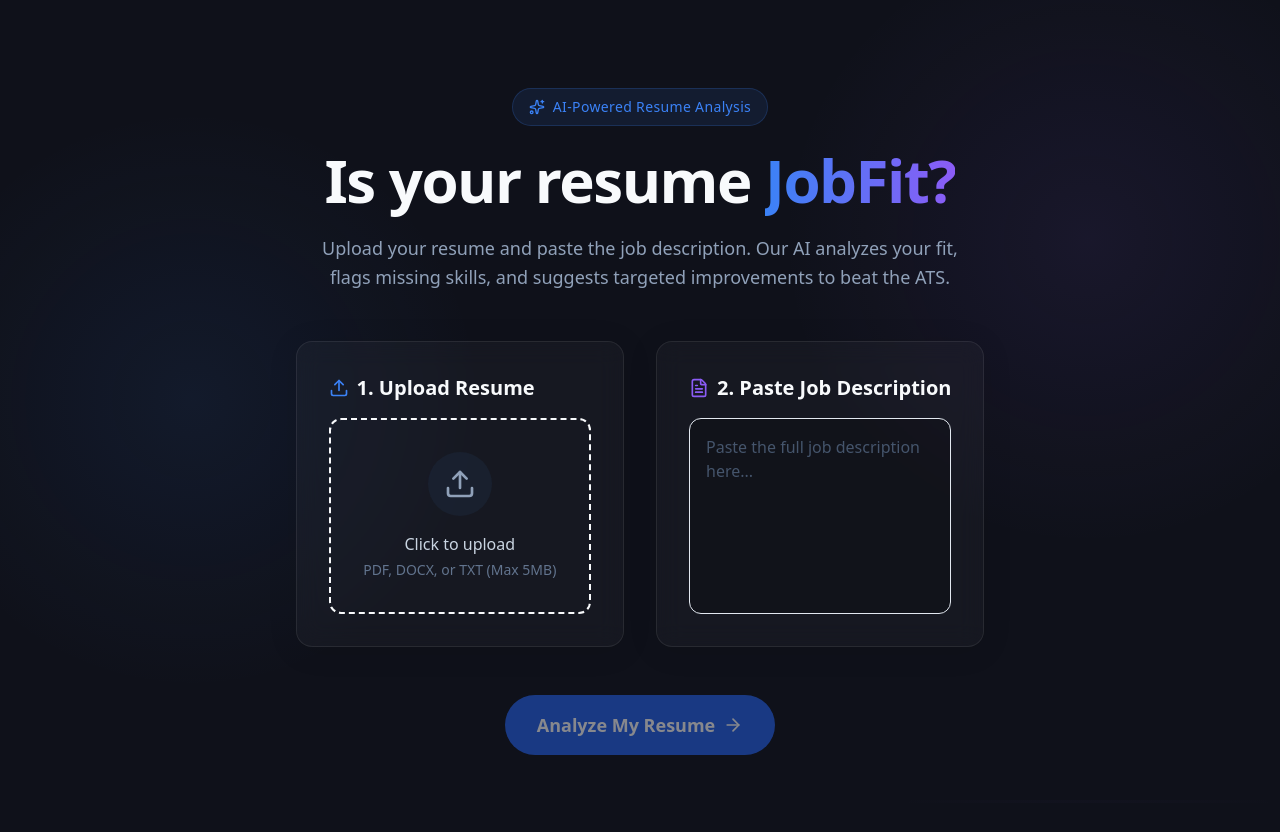
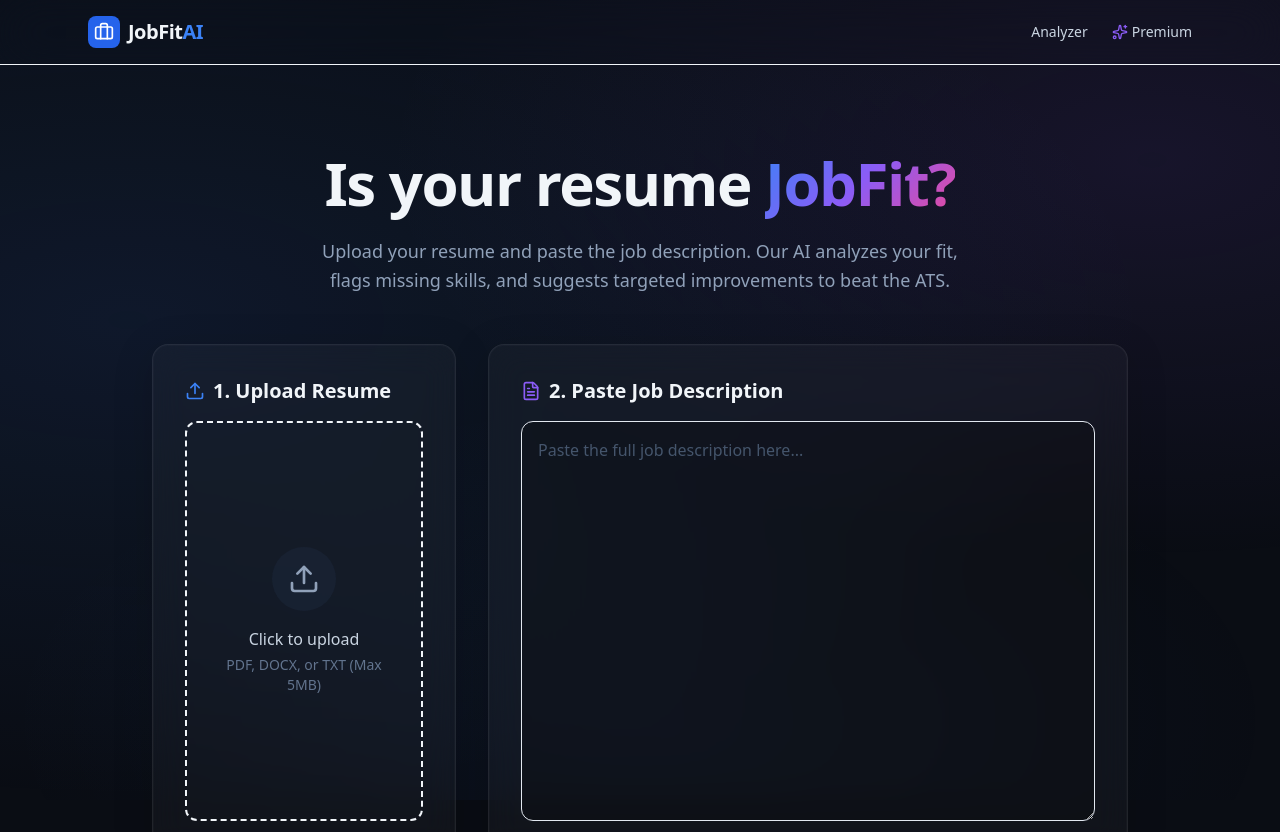
Before and after one commit to jhonbiancent/jobfit-ai, a Next.js app: page / in a window 1280 px wide. Shown: the top 832 px of the page. Before the commit the page ends 803 px from the top, so only its background shows below. Built offline with nearby package versions, Linux system fonts and the light colour scheme.

Commit message:
feat: created headers and footers

```diff
--- a/app/globals.css
+++ b/app/globals.css
@@ -3,41 +3,202 @@
 @theme {
   --color-brand-50: #eff6ff;
   --color-brand-100: #dbeafe;
+  --color-brand-400: #60a5fa;
   --color-brand-500: #3b82f6;
   --color-brand-600: #2563eb;
   --color-brand-900: #1e3a8a;
   --color-accent: #8b5cf6;
+  --color-accent-400: #a78bfa;
 }
 
 :root {
-  --background: #0f111a;
-  --foreground: #f8fafc;
+  --background: #0a0d14;
+  --foreground: #f1f5f9;
   --card: rgba(255, 255, 255, 0.03);
-  --card-border: rgba(255, 255, 255, 0.08);
+  --card-border: rgba(255, 255, 255, 0.07);
+  --card-hover: rgba(255, 255, 255, 0.06);
 }
 
+/* --- Base --- */
 body {
   background-color: var(--background);
   color: var(--foreground);
   font-family: var(--font-sans), system-ui, sans-serif;
   min-height: 100vh;
-  background-image:
-    radial-gradient(circle at 15% 50%, rgba(59, 130, 246, 0.08), transparent 25%),
-    radial-gradient(circle at 85% 30%, rgba(139, 92, 246, 0.08), transparent 25%);
 }
 
+/* Animated background mesh gradient */
+body::before {
+  content: '';
+  position: fixed;
+  inset: 0;
+  z-index: -1;
+  background:
+    radial-gradient(ellipse 80% 60% at 10% 40%, rgba(59, 130, 246, 0.10), transparent),
+    radial-gradient(ellipse 60% 50% at 90% 20%, rgba(139, 92, 246, 0.10), transparent),
+    radial-gradient(ellipse 50% 40% at 50% 90%, rgba(59, 130, 246, 0.05), transparent);
+  pointer-events: none;
+}
+
+/* --- Glass Card --- */
 .glass-card {
   background: var(--card);
-  backdrop-filter: blur(12px);
-  -webkit-backdrop-filter: blur(12px);
+  backdrop-filter: blur(16px);
+  -webkit-backdrop-filter: blur(16px);
   border: 1px solid var(--card-border);
   border-radius: 1rem;
-  box-shadow: 0 4px 30px rgba(0, 0, 0, 0.1);
+  box-shadow:
+    0 0 0 1px rgba(255, 255, 255, 0.02) inset,
+    0 8px 40px rgba(0, 0, 0, 0.15);
+  transition: border-color 0.3s ease, box-shadow 0.3s ease, background 0.3s ease;
 }
 
+.glass-card:hover {
+  border-color: rgba(255, 255, 255, 0.12);
+  background: var(--card-hover);
+  box-shadow:
+    0 0 0 1px rgba(255, 255, 255, 0.04) inset,
+    0 12px 48px rgba(0, 0, 0, 0.2);
+}
+
+/* --- Typography --- */
 .gradient-text {
-  background: linear-gradient(to right, #3b82f6, #8b5cf6);
+  background: linear-gradient(135deg, #3b82f6 0%, #8b5cf6 50%, #ec4899 100%);
   -webkit-background-clip: text;
   -webkit-text-fill-color: transparent;
   background-clip: text;
 }
+
+/* --- Animated Score Ring --- */
+.score-ring {
+  --score: 0;
+  --size: 160px;
+  --stroke: 10;
+  width: var(--size);
+  height: var(--size);
+  position: relative;
+}
+
+.score-ring svg {
+  transform: rotate(-90deg);
+  width: 100%;
+  height: 100%;
+}
+
+.score-ring .track {
+  fill: none;
+  stroke: rgba(255, 255, 255, 0.06);
+  stroke-width: var(--stroke);
+}
+
+.score-ring .progress {
+  fill: none;
+  stroke-width: var(--stroke);
+  stroke-linecap: round;
+  stroke-dasharray: 440;
+  stroke-dashoffset: calc(440 - (440 * var(--score) / 100));
+  transition: stroke-dashoffset 1.2s cubic-bezier(0.4, 0, 0.2, 1);
+}
+
+.score-ring .label {
+  position: absolute;
+  inset: 0;
+  display: flex;
+  flex-direction: column;
+  align-items: center;
+  justify-content: center;
+}
+
+/* --- Animated Button Glow --- */
+.btn-glow {
+  position: relative;
+  overflow: hidden;
+}
+
+.btn-glow::before {
+  content: '';
+  position: absolute;
+  inset: -2px;
+  border-radius: inherit;
+  background: linear-gradient(135deg, #3b82f6, #8b5cf6, #ec4899, #3b82f6);
+  background-size: 300% 300%;
+  animation: gradient-shift 4s ease infinite;
+  z-index: -1;
+  opacity: 0;
+  transition: opacity 0.3s ease;
+}
+
+.btn-glow:hover::before {
+  opacity: 1;
+}
+
+@keyframes gradient-shift {
+  0%, 100% { background-position: 0% 50%; }
+  50% { background-position: 100% 50%; }
+}
+
+/* --- Fade In Animation --- */
+@keyframes fade-in-up {
+  from {
+    opacity: 0;
+    transform: translateY(16px);
+  }
+  to {
+    opacity: 1;
+    transform: translateY(0);
+  }
+}
+
+.animate-fade-in-up {
+  animation: fade-in-up 0.6s ease-out forwards;
+  opacity: 0;
+}
+
+.delay-100 { animation-delay: 0.1s; }
+.delay-200 { animation-delay: 0.2s; }
+.delay-300 { animation-delay: 0.3s; }
+.delay-400 { animation-delay: 0.4s; }
+.delay-500 { animation-delay: 0.5s; }
+
+/* --- Subtle Pulse for Upload Drop Zone --- */
+@keyframes pulse-border {
+  0%, 100% { border-color: rgba(255, 255, 255, 0.08); }
+  50% { border-color: rgba(59, 130, 246, 0.3); }
+}
+
+.upload-zone-idle {
+  animation: pulse-border 3s ease-in-out infinite;
+}
+
+.upload-zone-idle:hover {
+  animation: none;
+  border-color: rgba(59, 130, 246, 0.5) !important;
+}
+
+/* --- Chip animations --- */
+.skill-chip {
+  transition: transform 0.2s ease, box-shadow 0.2s ease;
+}
+
+.skill-chip:hover {
+  transform: translateY(-2px);
+  box-shadow: 0 4px 12px rgba(0, 0, 0, 0.2);
+}
+
+/* --- Scrollbar styling --- */
+::-webkit-scrollbar {
+  width: 6px;
+}
+
+::-webkit-scrollbar-track {
+  background: transparent;
+}
+
+::-webkit-scrollbar-thumb {
+  background: rgba(255, 255, 255, 0.1);
+  border-radius: 3px;
+}
+
+::-webkit-scrollbar-thumb:hover {
+  background: rgba(255, 255, 255, 0.2);
+}
--- a/app/layout.tsx
+++ b/app/layout.tsx
@@ -17,6 +17,9 @@ export const metadata: Metadata = {
   description: "Generated by create next app",
 };
 
+import Header from '@/components/ui/Header';
+import Footer from '@/components/ui/Footer';
+
 export default function RootLayout({
   children,
 }: Readonly<{
@@ -27,7 +30,13 @@ export default function RootLayout({
       lang="en"
       className={`${geistSans.variable} ${geistMono.variable} h-full antialiased`}
     >
-      <body className="min-h-full flex flex-col">{children}</body>
+      <body className="min-h-full flex flex-col relative">
+        <Header />
+        <div className="flex-1 w-full relative z-10">
+          {children}
+        </div>
+        <Footer />
+      </body>
     </html>
   );
 }
--- a/app/page.tsx
+++ b/app/page.tsx
@@ -55,10 +55,7 @@ export default function Home() {
   return (
     <main className="max-w-5xl mx-auto px-6 py-12 flex flex-col items-center">
       <div className="text-center mb-12 mt-10">
-        <div className="inline-flex items-center gap-2 px-4 py-2 rounded-full bg-brand-500/10 text-brand-500 mb-6 border border-brand-500/20">
-          <Sparkles className="w-4 h-4" />
-          <span className="text-sm font-medium tracking-wide">AI-Powered Resume Analysis</span>
-        </div>
+
         <h1 className="text-5xl md:text-6xl font-extrabold mb-6 tracking-tight">
           Is your resume <span className="gradient-text">JobFit?</span>
         </h1>
@@ -67,14 +64,14 @@ export default function Home() {
         </p>
       </div>
 
-      <div className="grid md:grid-cols-2 gap-8 w-full">
+      <div className="grid grid-cols-1 lg:grid-cols-3 gap-8 w-full">
         {/* Resume Upload */}
-        <div className="glass-card p-8 flex flex-col">
+        <div className="glass-card p-6 md:p-8 flex flex-col lg:col-span-1 min-h-[250px] lg:min-h-full">
           <h2 className="text-xl font-semibold mb-4 flex items-center gap-2">
             <Upload className="w-5 h-5 text-brand-500" />
             1. Upload Resume
           </h2>
-          <div className="flex-1 border-2 border-dashed border-card-border rounded-xl p-8 flex flex-col items-center justify-center text-center transition-colors hover:border-brand-500/50 relative">
+          <div className="flex-1 border-2 border-dashed border-card-border rounded-xl p-4 md:p-8 flex flex-col items-center justify-center text-center transition-colors hover:border-brand-500/50 relative">
             <input
               type="file"
               accept=".pdf,.docx,.txt"
@@ -83,28 +80,28 @@ export default function Home() {
             />
             {file ? (
               <div className="flex flex-col items-center gap-3">
-                <div className="w-16 h-16 rounded-full bg-brand-500/20 flex items-center justify-center">
-                  <FileText className="w-8 h-8 text-brand-500" />
+                <div className="w-14 h-14 md:w-16 md:h-16 rounded-full bg-brand-500/20 flex items-center justify-center">
+                  <FileText className="w-6 h-6 md:w-8 md:h-8 text-brand-500" />
                 </div>
                 <div>
-                  <p className="font-medium text-slate-200">{file.name}</p>
-                  <p className="text-sm text-slate-400">{(file.size / 1024 / 1024).toFixed(2)} MB</p>
+                  <p className="font-medium text-slate-200 break-all px-2 text-sm md:text-base">{file.name}</p>
+                  <p className="text-xs md:text-sm text-slate-400">{(file.size / 1024 / 1024).toFixed(2)} MB</p>
                 </div>
               </div>
             ) : (
               <>
-                <div className="w-16 h-16 rounded-full bg-slate-800/50 flex items-center justify-center mb-4">
-                  <Upload className="w-8 h-8 text-slate-400" />
+                <div className="w-14 h-14 md:w-16 md:h-16 rounded-full bg-slate-800/50 flex items-center justify-center mb-3 md:mb-4">
+                  <Upload className="w-6 h-6 md:w-8 md:h-8 text-slate-400" />
                 </div>
-                <p className="font-medium text-slate-300 mb-1">Click to upload</p>
-                <p className="text-sm text-slate-500">PDF, DOCX, or TXT (Max 5MB)</p>
+                <p className="font-medium text-slate-300 mb-1 text-sm md:text-base">Click to upload</p>
+                <p className="text-xs md:text-sm text-slate-500">PDF, DOCX, or TXT (Max 5MB)</p>
               </>
             )}
           </div>
         </div>
 
         {/* Job Description */}
-        <div className="glass-card p-8 flex flex-col">
+        <div className="glass-card p-6 md:p-8 flex flex-col lg:col-span-2">
           <h2 className="text-xl font-semibold mb-4 flex items-center gap-2">
             <FileText className="w-5 h-5 text-accent" />
             2. Paste Job Description
@@ -113,7 +110,7 @@ export default function Home() {
             value={jdText}
             onChange={(e) => setJdText(e.target.value)}
             placeholder="Paste the full job description here..."
-            className="flex-1 w-full bg-black/20 border border-card-border rounded-xl p-4 text-slate-200 placeholder:text-slate-600 focus:outline-none focus:ring-2 focus:ring-accent/50 resize-none"
+            className="flex-1 w-full min-h-[300px] lg:min-h-[400px] bg-black/20 border border-card-border rounded-xl p-4 text-slate-200 placeholder:text-slate-600 focus:outline-none focus:ring-2 focus:ring-accent/50 resize-y"
           ></textarea>
         </div>
       </div>
--- /dev/null
+++ b/components/ui/Footer.tsx
@@ -0,0 +1,16 @@
+import { Heart } from 'lucide-react';
+
+export default function Footer() {
+  return (
+    <footer className="w-full border-t border-card-border mt-auto">
+      <div className="max-w-6xl mx-auto px-6 py-8 flex flex-col md:flex-row items-center justify-between gap-4">
+        <p className="text-sm text-slate-500">
+          © {new Date().getFullYear()} JobFit AI. All rights reserved.
+        </p>
+        <div className="flex items-center gap-1 text-sm text-slate-500">
+          Built with <Heart className="w-4 h-4 text-red-500 mx-1" fill="currentColor" /> to beat the ATS.
+        </div>
+      </div>
+    </footer>
+  );
+}
--- /dev/null
+++ b/components/ui/Header.tsx
@@ -0,0 +1,28 @@
+import Link from 'next/link';
+import { Sparkles, Briefcase } from 'lucide-react';
+
+export default function Header() {
+  return (
+    <header className="sticky top-0 z-50 w-full border-b border-card-border bg-background/80 backdrop-blur-xl">
+      <div className="max-w-6xl mx-auto px-6 h-16 flex items-center justify-between">
+        <Link href="/" className="flex items-center gap-2 group">
+          <div className="w-8 h-8 rounded-lg bg-brand-600 flex items-center justify-center group-hover:bg-brand-500 transition-colors">
+            <Briefcase className="w-5 h-5 text-white" />
+          </div>
+          <span className="text-xl font-bold tracking-tight">
+            JobFit<span className="text-brand-500">AI</span>
+          </span>
+        </Link>
+        <nav className="flex items-center gap-6">
+          <Link href="/" className="text-sm font-medium text-slate-300 hover:text-white transition-colors">
+            Analyzer
+          </Link>
+          <a href="#" className="text-sm font-medium text-slate-300 hover:text-white transition-colors flex items-center gap-1">
+            <Sparkles className="w-4 h-4 text-accent" />
+            Premium
+          </a>
+        </nav>
+      </div>
+    </header>
+  );
+}
```
